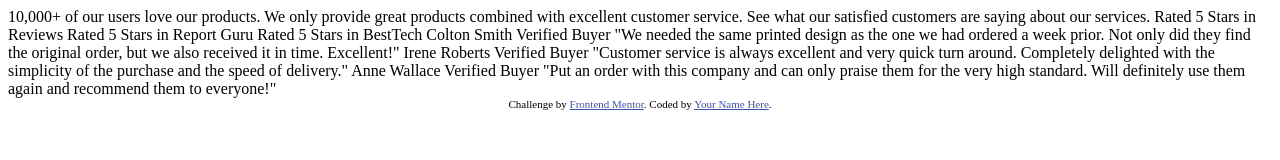
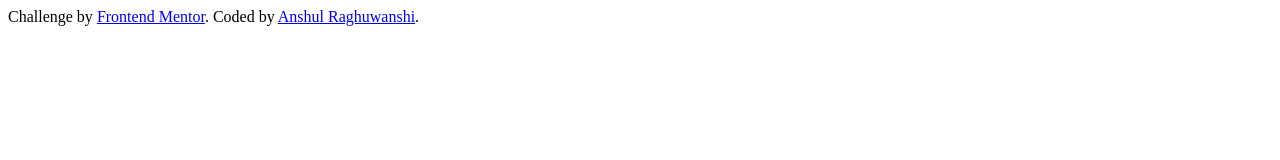
Before and after one commit to Ansh00/Social-proof-section-master, a plain HTML site: page index.html in a window 1280 px wide. Drawn offline with Linux system fonts and the light colour scheme.

Commit message:
Initial Commit

```diff
--- a/index.html
+++ b/index.html
@@ -9,53 +9,20 @@
       rel="icon"
       type="image/png"
       sizes="32x32"
-      href="./images/favicon-32x32.png"
-    />
+      href="./images/favicon-32x32.png"/>
 
+      <link  rel="icon" type="image/png" sizes="32x32" href="./images/favicon-32x32.png"/>
+      <link rel="stylesheet" href="styles.css">
     <title>Frontend Mentor | Social proof section</title>
 
-    <!-- Feel free to remove these styles or customise in your own stylesheet 👍 -->
-    <style>
-      .attribution {
-        font-size: 11px;
-        text-align: center;
-      }
-      .attribution a {
-        color: hsl(228, 45%, 44%);
-      }
-    </style>
   </head>
   <body>
-    10,000+ of our users love our products.
-
-    We only provide great products combined with excellent customer service.
-    See what our satisfied customers are saying about our services.
-
-    Rated 5 Stars in Reviews
-    Rated 5 Stars in Report Guru
-    Rated 5 Stars in BestTech
-
-    Colton Smith
-    Verified Buyer
-    "We needed the same printed design as the one we had ordered a week prior.
-    Not only did they find the original order, but we also received it in time.
-    Excellent!"
-
-    Irene Roberts
-    Verified Buyer
-    "Customer service is always excellent and very quick turn around. Completely
-    delighted with the simplicity of the purchase and the speed of delivery."
-
-    Anne Wallace
-    Verified Buyer
-    "Put an order with this company and can only praise them for the very high
-    standard. Will definitely use them again and recommend them to everyone!"
 
     <div class="attribution">
       Challenge by
       <a href="https://www.frontendmentor.io?ref=challenge" target="_blank"
         >Frontend Mentor</a
-      >. Coded by <a href="#">Your Name Here</a>.
+      >. Coded by <a href="#">Anshul Raghuwanshi</a>.
     </div>
   </body>
 </html>
```
Also changed, not shown: styles.css (added).
